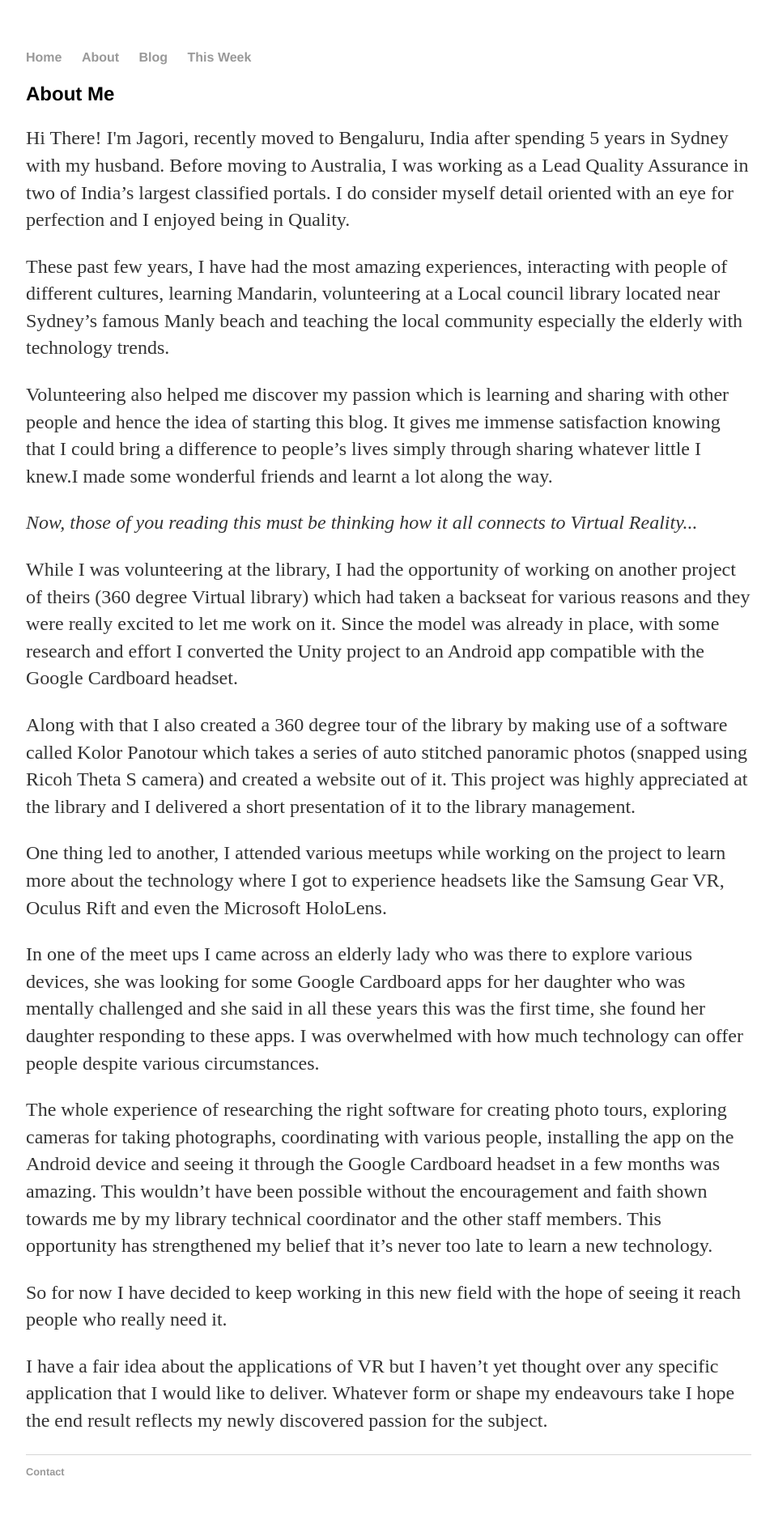
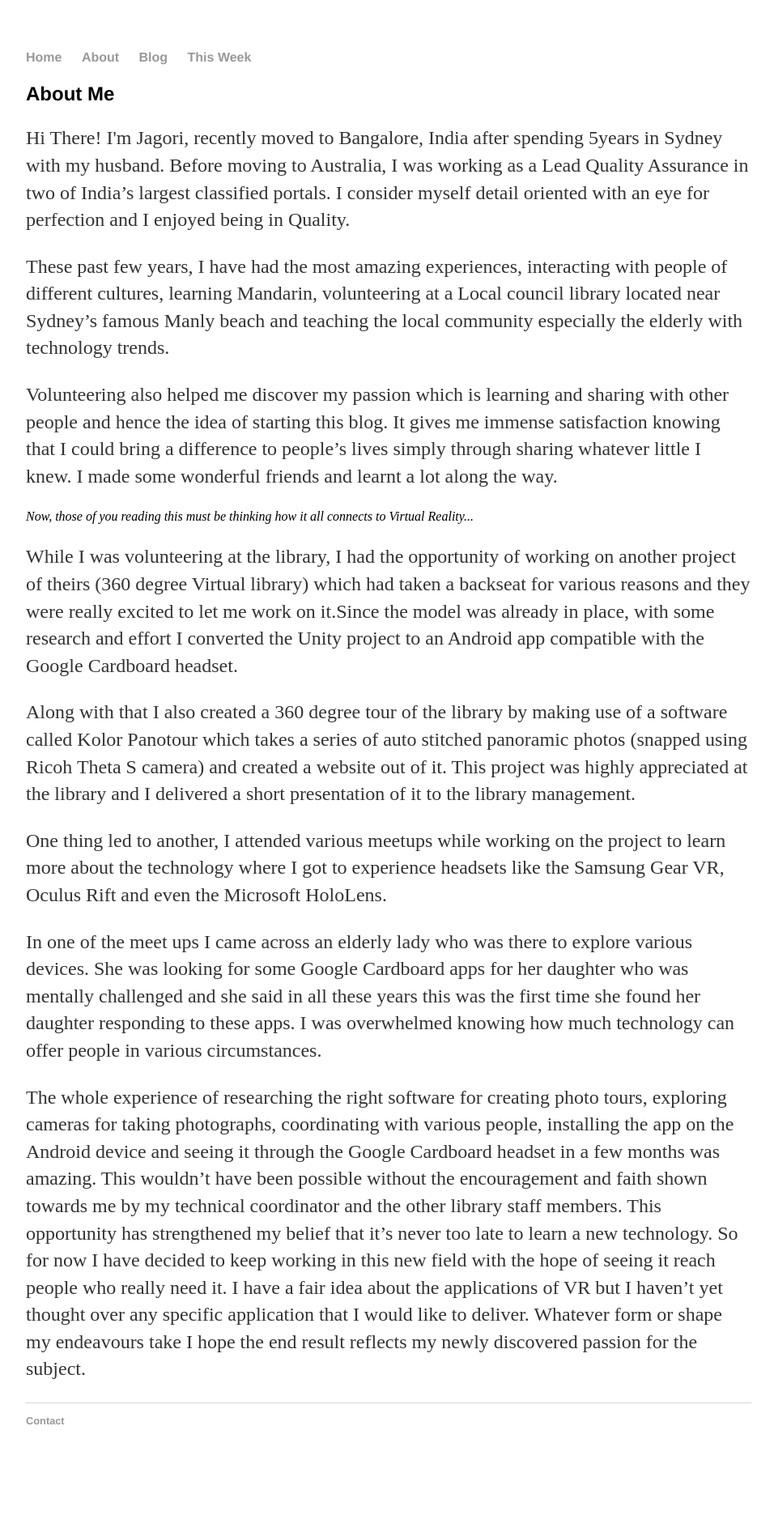
Before and after one commit to jagorisamajdar/jagorisamajdar.github.io, a Jekyll site: the page built from about/index.html, in a window 1280 px wide. Shown: the whole page at 81% size, without its empty margins (160-1116 px from the left). Built offline with Jekyll 4.4.1, drawn with Linux system fonts in a browser that asks for light colours; after the commit the page ends 1824 px from its top, so only the background shows below that.

Commit message:
Update index.html

```diff
--- a/about/index.html
+++ b/about/index.html
@@ -4,26 +4,45 @@ title: About Me
 ---
 <div class="about">
 <h2>{{page.title}}</h2>
-<p>Hi There! I'm Jagori, recently moved to Bengaluru, India after spending 5 years in Sydney with my husband. Before moving to Australia, I
-was working as a Lead Quality Assurance in two of India’s largest classified portals. I do consider myself detail oriented with an eye for
-perfection and I enjoyed being in Quality.</p>
-<p>These past few years, I have had the most amazing experiences, interacting with people of different cultures, learning Mandarin, volunteering at a Local council library located near Sydney’s famous Manly beach and teaching the local community especially the elderly with technology trends.</p>
-<p>Volunteering also helped me discover my passion which is learning and sharing with other people and hence the idea of starting this blog.
-It gives me immense satisfaction knowing that I could bring a difference to people’s lives simply through sharing whatever little I knew.I made some wonderful friends and learnt a lot along the way.</p>
-<p><em>Now, those of you reading this must be thinking how it all connects to Virtual Reality...</em></p>
-<p>While I was volunteering at the library, I had the opportunity of working on another project of theirs (360 degree Virtual library) which had taken a backseat for various reasons and they were
-really excited to let me work on it. Since the model was already in place, with some research and effort I converted the Unity project to an Android app
-compatible with the Google Cardboard headset.</p>
-<p>Along with that I also created a 360 degree tour of the library by making use of a software called Kolor Panotour which takes a series
-of auto stitched panoramic photos (snapped using Ricoh Theta S camera) and created a website out of it. This project was highly appreciated at the library
-and I delivered a short presentation of it to the library management.</p>
-<p>One thing led to another, I attended various meetups while working on the project to learn more about the technology where I got to experience headsets like the Samsung Gear VR, Oculus Rift and even the Microsoft HoloLens.</p>
-<p>In one of the meet ups I came across an elderly lady who was there to explore various devices, she was looking for some Google
-Cardboard apps for her daughter who was mentally challenged and she said in all these years this was the first time, she found her daughter responding to these apps. I was overwhelmed with how much technology can offer people despite various circumstances.</p>
-<p>The whole experience of researching the right software for creating photo tours, exploring cameras for taking photographs, coordinating with various people,
-installing the app on the Android device and seeing it through the Google Cardboard headset in a few months was amazing.  This wouldn’t have been possible without the encouragement and faith shown towards me by my library technical coordinator and the other staff members.
-This opportunity has strengthened my belief that it’s never too late to learn a new technology.</p>
-<p>So for now I have decided to keep working in this new field with the hope of seeing it reach people who really need it.</p>
-<p>I have a fair idea about the applications of VR but I haven’t yet thought over any specific application that I would like to deliver. Whatever form or shape my endeavours take I hope the end result reflects my newly discovered passion for the subject.</p>
+<p>Hi There! I'm Jagori, recently moved to Bangalore, India after spending 5years in Sydney with my husband. Before moving to Australia, I was working as a
+Lead Quality Assurance in two of India’s largest classified portals. I consider myself detail oriented with an eye for perfection and I enjoyed being in Quality.
+</p>
+<p>These past few years, I have had the most amazing experiences, interacting with people of different cultures, learning Mandarin, volunteering at a Local
+council library located near Sydney’s famous Manly beach and teaching the local community especially the elderly with technology trends.</p>
+<p>Volunteering also helped me discover my passion which is learning and sharing with other people and hence the idea of starting this blog. It gives me
+immense satisfaction knowing that I could bring a difference to people’s lives simply through sharing whatever little I knew. I made some wonderful friends
+  and learnt a lot along the way.</p>
+  <em>Now, those of you reading this must be thinking how it all connects to Virtual Reality...</em>
+
+<p>While I was volunteering at the library, I had the opportunity of working on another project of theirs (360 degree Virtual library) which had taken a
+backseat for various reasons and they were really excited to let me work on it.Since the model was already in place, with some research and effort I converted
+the Unity project to an Android app compatible with the Google Cardboard headset.</p>
+<p>Along with that I also created a 360 degree tour of the library by making use of a software called Kolor Panotour which takes a series of auto stitched
+panoramic photos (snapped using Ricoh Theta S camera) and created a website out of it. This project was highly appreciated at the library and I delivered a
+  short presentation of it to the library management.</p>
+<p>One thing led to another, I attended various meetups while working on the project to learn more about the technology where I got to experience headsets
+  like the Samsung Gear VR, Oculus Rift and even the Microsoft HoloLens.</p>
+<p>In one of the meet ups I came across an elderly lady who was there to explore various devices. She was looking for some Google Cardboard apps for her
+daughter who was mentally challenged and she said in all these years this was the first time she found her daughter responding to these apps. I was
+overwhelmed knowing how much technology can offer people in various circumstances.</p>
+<p>The whole experience of researching the right software for creating photo
+tours, exploring cameras for taking photographs, coordinating with various
+people, installing the app on the Android device and seeing it through the
+Google Cardboard headset in a few months was amazing. This wouldn’t have been
+possible without the encouragement and faith shown towards me by my technical
+coordinator and the other library staff members. This opportunity has
+strengthened my belief that it’s never too late to learn a new technology.
+
+
+So for now I have decided to keep working in this new field with the hope of
+seeing it reach people who really need it.
+
+
+I have a fair idea about the applications of VR but I haven’t yet thought
+over any specific application that I would like to deliver. Whatever form or
+shape my endeavours take I hope the end result reflects my newly discovered
+passion for the subject.
+
+
 
 </div>
```
